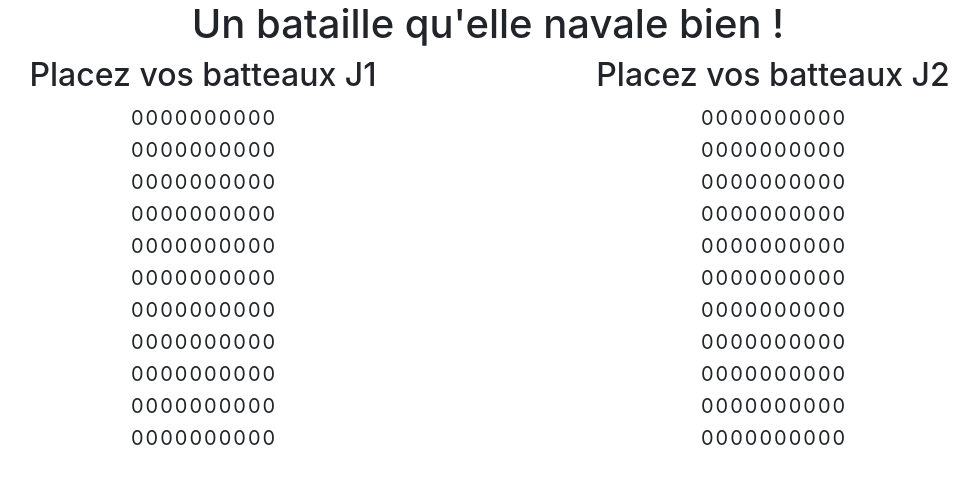
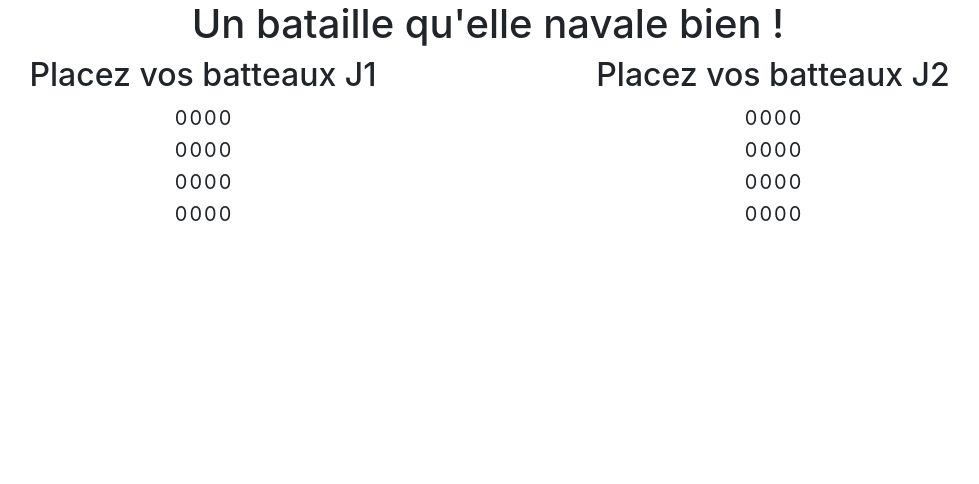
Before and after one commit to TonyGorez/bataille-naval-qui-rock, a React (Create React App) app: page / in a window 1280 px wide. Shown: the top 484 px of the page, without its empty margins (152-1131 px from the left). Built offline with nearby package versions, Linux system fonts and the light colour scheme.

Commit message:
finish logic

```diff
--- a/src/App.js
+++ b/src/App.js
@@ -6,61 +6,46 @@ import './App.css';
 import GameView from './components/GameView/GameView';
 import InitView from './components/InitView/InitView';
 
-const MAX_SHIP_PER_PLAYER = 10;
+const MAX_SHIP_PER_PLAYER = 2;
 const SHIP_STATE_TOUCHED = "X";
 const SHIP_STATE_MISSED = "M";
 const SLOT_BOAT = 1;
 const SLOT_WATER = 0;
-const BOARD_SIZE = 10;
+const BOARD_SIZE = 4;
+const initialState = {
+    playerOneData: {
+        isAllShipOnBoard: false,
+        opponentRemainingShip: 0,
+        formationBoard: getIntializedBoard(),
+        gameBoard: getIntializedBoard()
+    },
+    playerTwoData: {
+        isAllShipOnBoard: false,
+        opponentRemainingShip: 0,
+        formationBoard: getIntializedBoard(),
+        gameBoard: getIntializedBoard()
+    },
+};
+function getIntializedBoard() {
+    const board = [];
+    for (let i = 0; i < BOARD_SIZE; i++) {
+        board[i] = new Array(BOARD_SIZE);
+        board[i].fill(SLOT_WATER);
+    }
+    return board;
+};
 
 class App extends Component {
 
     constructor(props) {
         super(props);
 
-        this.state = {
-            playerOneData: {
-                isAllShipOnBoard: false,
-                opponentRemainingShip: 0,
-                formationBoard: this.getIntializedBoard(),
-                gameBoard: this.getIntializedBoard()
-            },
-            playerTwoData: {
-                isAllShipOnBoard: false,
-                opponentRemainingShip: 0,
-                formationBoard: this.getIntializedBoard(),
-                gameBoard: this.getIntializedBoard()
-            },
-        };
+        this.state = _.cloneDeep(initialState);
 
         this.shipOnBoard = {
             playerOneData: 0,
             playerTwoData: 0
         };
-
-        this.initialSate = {
-            playerOneData: {
-                isAllShipOnBoard: false,
-                opponentRemainingShip: 0,
-                formationBoard: this.getIntializedBoard(),
-                gameBoard: this.getIntializedBoard()
-            },
-            playerTwoData: {
-                isAllShipOnBoard: false,
-                opponentRemainingShip: 0,
-                formationBoard: this.getIntializedBoard(),
-                gameBoard: this.getIntializedBoard()
-            },
-        };
-    }
-
-    getIntializedBoard = () => {
-        const board = [];
-        for (let i = 0; i <= BOARD_SIZE; i++) {
-            board[i] = new Array(10);
-            board[i].fill(SLOT_WATER);
-        }
-        return board;
     }
 
     putBoatOnBoard = (caseNum, rowNum, playerName) => {
@@ -116,9 +101,11 @@ class App extends Component {
                 break;
             case SLOT_BOAT :
                 currentPlayerGameBoard[rowNum][caseNum] = SHIP_STATE_TOUCHED;
-                this.state[playerName].opponentRemainingShip >= (MAX_SHIP_PER_PLAYER - 1)
-                ? this.endOfGame(playerName)
-                : opponentRemainingShip = this.state[playerName].opponentRemainingShip +1;
+
+                if (this.state[playerName].opponentRemainingShip >= (MAX_SHIP_PER_PLAYER - 1)) {
+                    this.endOfGame(playerName)
+                } else {
+                    opponentRemainingShip = this.state[playerName].opponentRemainingShip +1
                     this.setState({
                         ...this.state,
                         [playerName]: {
@@ -127,6 +114,7 @@ class App extends Component {
                             opponentRemainingShip
                         }
                     })
+                }
                 break;
             default :
                 alert('Pas possible ici man !')
@@ -135,19 +123,12 @@ class App extends Component {
     }
 
     endOfGame = (playerName) => {
-        const newState = _.cloneDeep(this.initialSate);
+        const newState = _.cloneDeep(initialState);
+        alert(`End of Game : ${playerName} is Won !`);
+        this.setState({...newState});
+    }
 
-        alert(`End of Game : ${playerName} is Won !`);
-        this.setState({
-            ...this.state,
-                playerOneData: {
-                    ...newState.playerOneData
-                },
-                playerTwoData: {
-                    ...newState.playerTwoData
-                }
-        }, () => console.log(this.state));
-    }
+
 
     render() {
         return (
```
Lines whose indentation alone changed are shown as unchanged.
